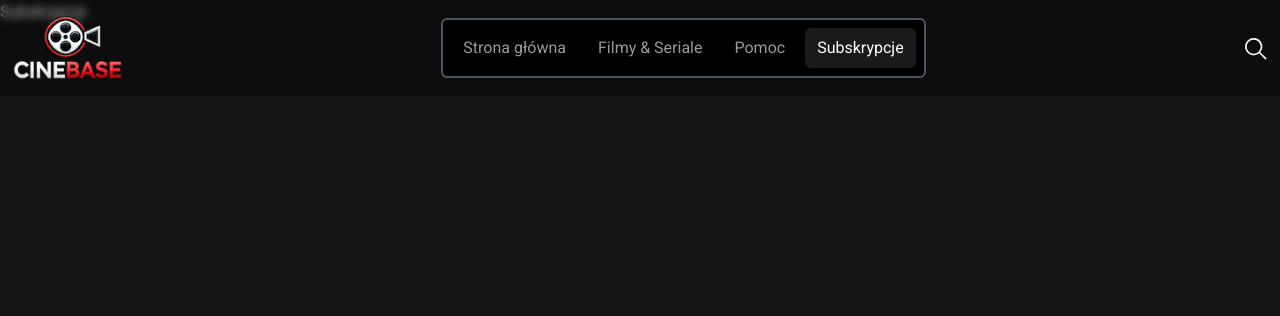
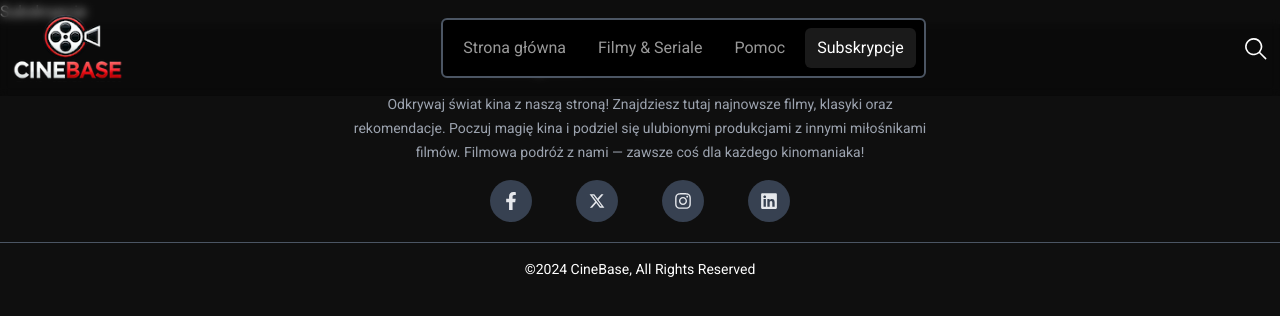
Before and after one commit to MichalNowakowski-dev/cine-base-nextJS, a Next.js app: page /subscriptions in a window 1280 px wide. Shown: the top 316 px of the page. Built offline with nearby package versions, Linux system fonts and the light colour scheme.

Commit message:
add footer component to global layout

```diff
--- a/app/globals.css
+++ b/app/globals.css
@@ -6,6 +6,7 @@
   --background: #141414;
   --foreground: #ffffff;
   --background-light: #1a1a1a;
+  --background-footer: #0f0f0f;
 }
 
 body {
--- a/app/layout.tsx
+++ b/app/layout.tsx
@@ -2,6 +2,7 @@ import type { Metadata } from "next";
 import { Roboto, Montserrat } from "next/font/google";
 import Navigation from "./ui/Navigation";
 import "./globals.css";
+import Footer from "./ui/Footer";
 
 const roboto = Roboto({
   weight: ["400", "100", "500", "700"],
@@ -34,6 +35,7 @@ export default function RootLayout({
       >
         <Navigation />
         {children}
+        <Footer />
       </body>
     </html>
   );
--- /dev/null
+++ b/app/ui/Footer.tsx
@@ -0,0 +1,61 @@
+import { FaFacebookF } from "react-icons/fa";
+import { FaInstagram, FaLinkedin } from "react-icons/fa6";
+import { RiTwitterXFill } from "react-icons/ri";
+import Link from "next/link";
+
+const footerLinks = [
+  { name: "Strona główna", url: "/" },
+  { name: "O nas", url: "/about" },
+  { name: "Kontakt", url: "/contact" },
+];
+
+const footerSocials = [
+  { name: "Facebook", url: "https://facebook.com", icon: <FaFacebookF /> },
+  { name: "Twitter", url: "https://twitter.com", icon: <RiTwitterXFill /> },
+  { name: "Instagram", url: "https://instagram.com", icon: <FaInstagram /> },
+  { name: "LinkedIn", url: "https://linkedin.com", icon: <FaLinkedin /> },
+];
+
+const Footer = () => {
+  return (
+    <footer className="flex flex-col items-center justify-between w-full min-h-[25vh] bg-backgroundFooter py-8">
+      <ul className="flex justify-between w-[clamp(15rem,80%,300px)] mb-4">
+        {footerLinks.map((link) => (
+          <li key={link.name}>
+            <Link
+              href={link.url}
+              className="flex items-center justify-center text-white font-semibold font-secondary text-sm hover:text-blue-400"
+            >
+              {link.name}
+            </Link>
+          </li>
+        ))}
+      </ul>
+
+      <p className="text-center text-gray-400 text-sm font-secondary leading-6 w-[clamp(15rem,80%,600px)] mb-4">
+        Odkrywaj świat kina z naszą stroną! Znajdziesz tutaj najnowsze filmy,
+        klasyki oraz rekomendacje. Poczuj magię kina i podziel się ulubionymi
+        produkcjami z innymi miłośnikami filmów. Filmowa podróż z nami — zawsze
+        coś dla każdego kinomaniaka!
+      </p>
+
+      <ul className="flex justify-between w-[clamp(15rem,80%,300px)] mb-5">
+        {footerSocials.map((social) => (
+          <li key={social.name} className="flex items-center justify-center">
+            <Link
+              href={social.url}
+              className="text-gray-200 p-3 bg-gray-700 rounded-full text-lg transition-transform duration-150 hover:scale-110"
+            >
+              {social.icon}
+            </Link>
+          </li>
+        ))}
+      </ul>
+      <p className="text-sm text-center py-4 border-t border-gray-600 w-full max-w-screen-xl">
+        &copy;2024 CineBase, All Rights Reserved
+      </p>
+    </footer>
+  );
+};
+
+export default Footer;
--- a/tailwind.config.ts
+++ b/tailwind.config.ts
@@ -18,6 +18,7 @@ const config: Config = {
       colors: {
         background: "var(--background)",
         backgroundLight: "var(--background-light)",
+        backgroundFooter: "var(--background-footer)",
         foreground: "var(--foreground)",
         primary: "#E50000",
         secondary: "#999999",
```
